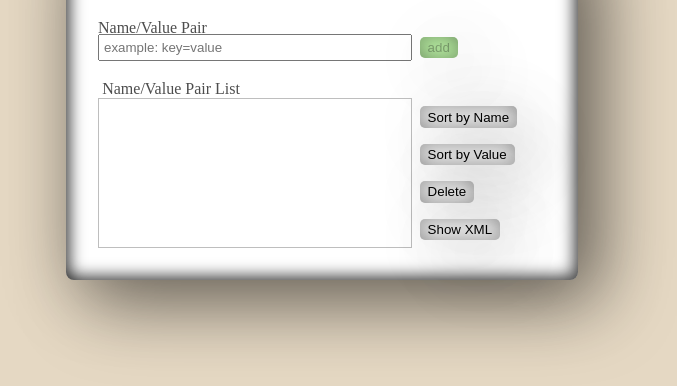
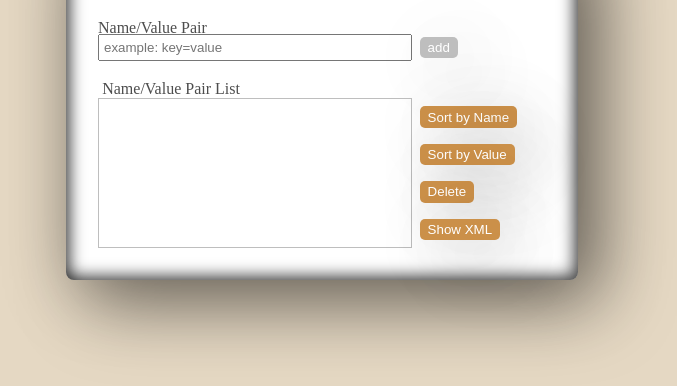
Before and after one commit to lyulka-yar/prpperi_task, a plain HTML site: page index.html in a window 1280 px wide. Shown: the part 296-682 px from the top of the page, without its empty margins (318-995 px from the left). Drawn offline with Linux system fonts and the light colour scheme.

Commit message:
some fix styles

```diff
--- a/main.scss
+++ b/main.scss
@@ -77,9 +77,23 @@ button {
   border: none;
   border-radius: 5px;
   box-shadow: 25px 25px 75px rgba(0, 0, 0, .15),
-  10px 10px 70px rgba(0, 0, 0, .15),
-  inset -5px -5px 15px rgba(0, 0, 0, .2),
-  inset 5px 5px 15px rgba(0, 0, 0, .2);
+  10px 10px 70px rgba(0, 0, 0, .15);
+  color: #fff;
+  cursor: pointer;
+  transition: background-color ease-in-out .3s;
+}
+.btn.add {
+  background-color: #bebebe;
+  &:enabled:hover {
+  background-color: #77e74b;
+  }
+}
+.btn:not(button.add) {
+  background-color: #cb9049;
+  &:hover {
+    background-color: #ffbe31;
+    box-shadow: 0 0 5px #333,0 0 5px #333;
+  }
 }
 
 .wrapper {
@@ -100,9 +114,6 @@ button {
   display: flex;
   align-items: center;
   position: relative;
-  & button {
-    background-color: #bcf3a6;
-  }
 
   &__subtitle {
     position: absolute;
```
Also changed, not shown: main.css, 1 other file.
